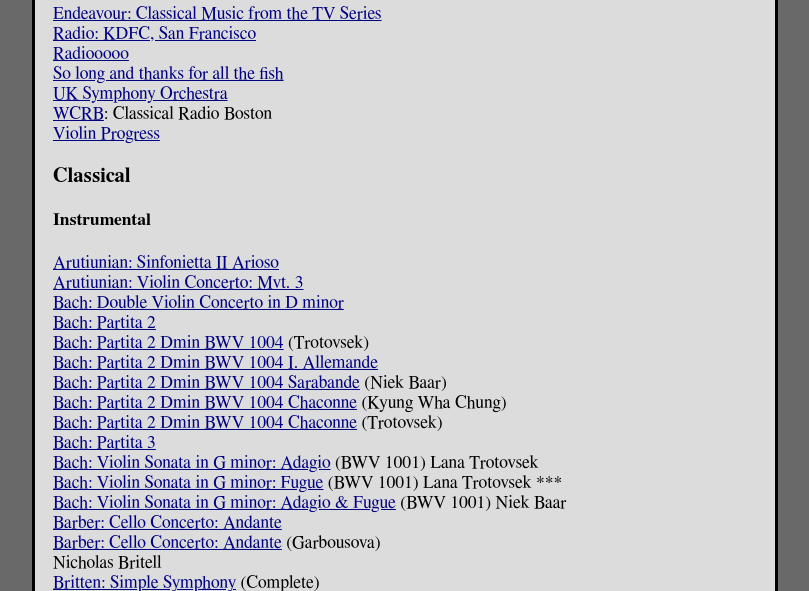
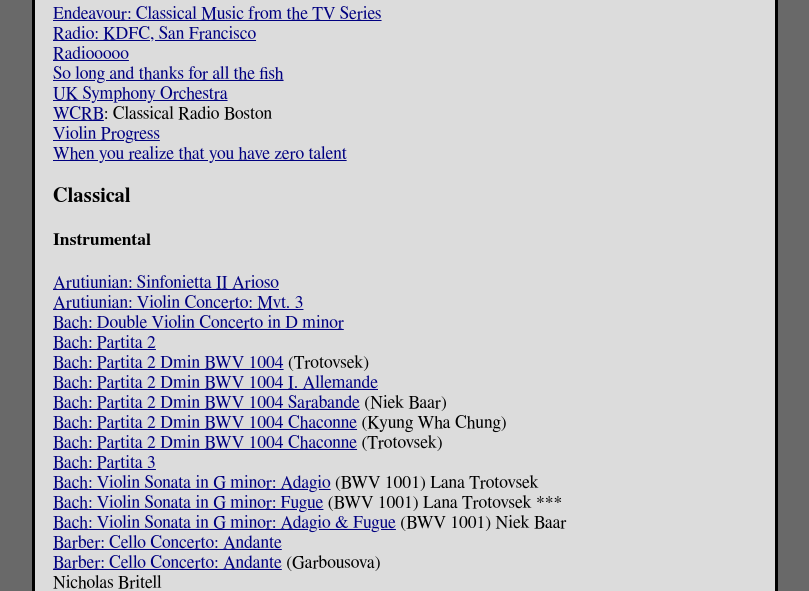
Before and after one commit to oldfolio/notes3e, a plain HTML site: page music.html in a window 1280 px wide. Shown: the part 138-729 px from the top of the page, without its empty margins (235-1044 px from the left). Drawn offline with Linux system fonts and the light colour scheme.

Commit message:
TwoSetViolin link

```diff
--- a/music.html
+++ b/music.html
@@ -19,6 +19,7 @@
 <a href="http://finearts.uky.edu/music/ensembles/uk-symphony-orchestra">UK Symphony Orchestra</a><br />
 <a href="https://www.classicalwcrb.org/">WCRB</a>: Classical Radio Boston<br />
 <a href="https://www.youtube.com/watch?v=XhjgfgM1jzw">Violin Progress</a><br />
+<a href="https://www.youtube.com/watch?v=X7yjfA6H870">When you realize that you have zero talent</a><br />
 </p>
 <h3>Classical</h3>
 <h4>Instrumental</h4>
```
